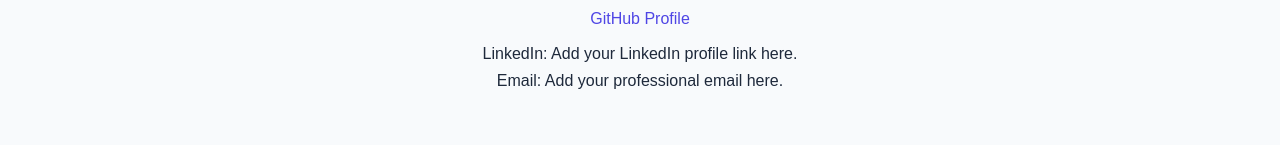
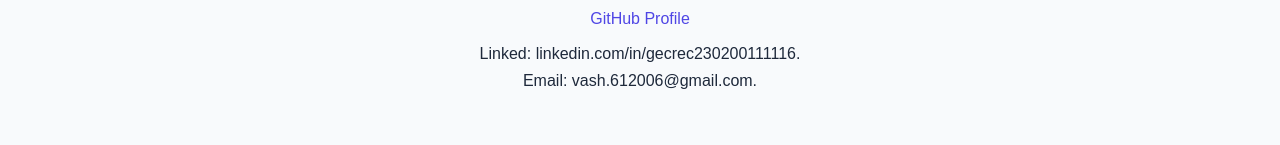
Before and after one commit to vash612006-gif/vash612006-gif.github.io, a plain HTML site: page index.html in a window 1280 px wide. Shown: the part 1938-2083 px from the top of the page. Drawn offline with Linux system fonts and the light colour scheme.

Commit message:
Update index.html

```diff
--- a/index.html
+++ b/index.html
@@ -306,8 +306,8 @@
     <a href="https://github.com/vash612006-gif" target="_blank">
       GitHub Profile
     </a>
-    <p>LinkedIn: Add your LinkedIn profile link here.</p>
-    <p>Email: Add your professional email here.</p>
+    <p>Linked: linkedin.com/in/gecrec230200111116.</p>
+    <p>Email: vash.612006@gmail.com.</p>
   </div>
 </section>
 
```
